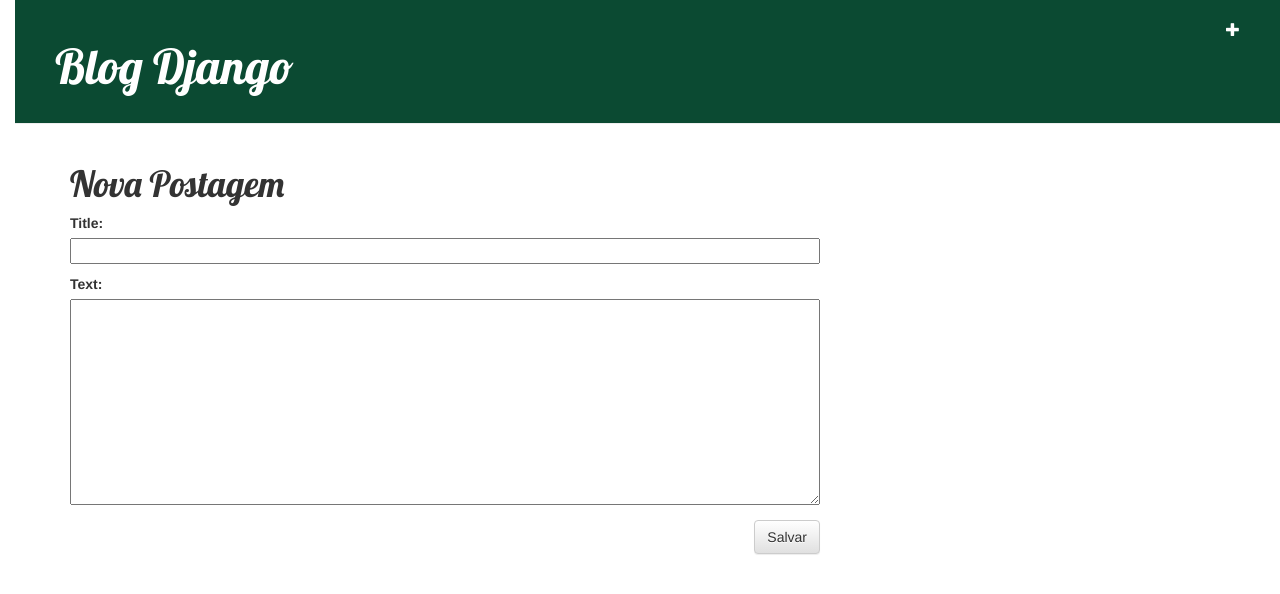
After one commit to CleoAguiar/WebDjango, a Django app: page /post/new in a window 1280 px wide. The commit adds this page. Shown: the top 594 px of the page. Run offline with Django 3.2, Linux system fonts and the light colour scheme; some libraries are stand-ins or nearby versions.

Commit message:
feat: add form page

```diff
--- /dev/null
+++ b/blog/forms.py
@@ -0,0 +1,7 @@
+from django import forms
+from .models import Post
+
+class PostForm(forms.ModelForm):
+    class Meta:
+        model = Post
+        fields = ('title', 'text',)
--- a/blog/templates/blog/base.html
+++ b/blog/templates/blog/base.html
@@ -10,6 +10,7 @@
 </head>
 <body>
 	<div class="page-header">
+		<a href="{% url 'post_new' %}" class="top-menu"><span class="glyphicon glyphicon-plus"></span></a>
 		<h1><a href="/">Blog Django</a></h1>
 	</div>
 
--- /dev/null
+++ b/blog/templates/blog/post_edit.html
@@ -0,0 +1,9 @@
+{% extends 'blog/base.html' %}
+
+{% block content %}
+	<h1>Nova Postagem</h1>
+	<form method="POST" class="post-form">{% csrf_token %}
+		{{ form.as_p }}
+		<button type="submit" class="save btn btn-default">Salvar</button>
+	</form>
+{% endblock %}
--- a/blog/urls.py
+++ b/blog/urls.py
@@ -4,4 +4,5 @@ from . import views
 urlpatterns = [
     path('', views.post_list, name='post_list'),
     path('post/<int:pk>/', views.post_detail, name='post_detail'),
+    path('post/new', views.post_new, name='post_new'),
 ]
--- a/blog/views.py
+++ b/blog/views.py
@@ -1,6 +1,7 @@
 from django.shortcuts import render, get_object_or_404
 from django.utils import timezone
 from .models import Post
+from .forms import PostForm
 
 def post_list(request):
     posts = Post.objects.filter(published_date__lte=timezone.now()
@@ -10,3 +11,7 @@ def post_list(request):
 def post_detail(request, pk):
     post = get_object_or_404(Post, pk=pk)
     return render(request, 'blog/post_detail.html', {'post': post})
+
+def post_new(request):
+    form = PostForm()
+    return render(request, 'blog/post_edit.html', {'form': form})
```
